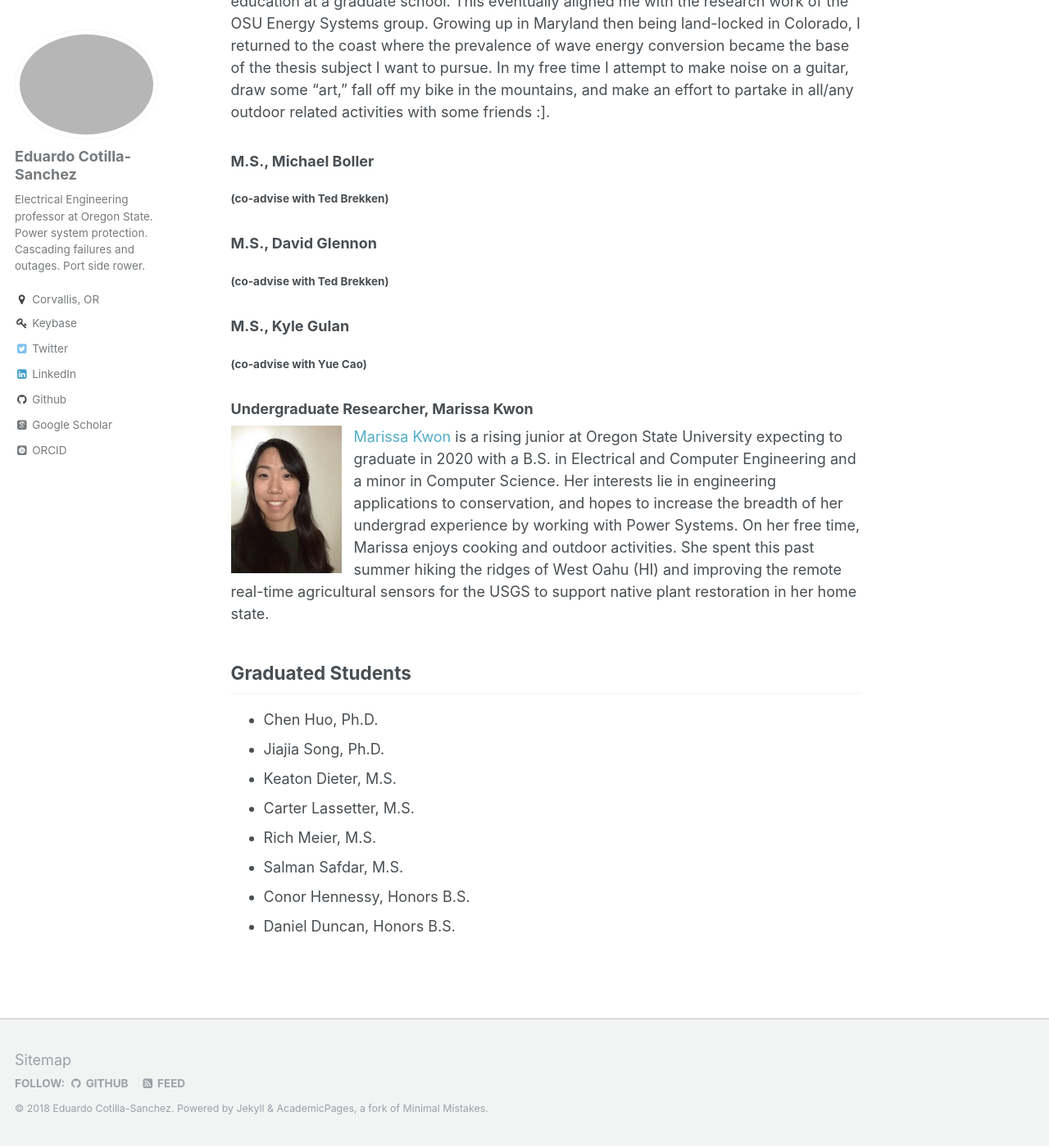
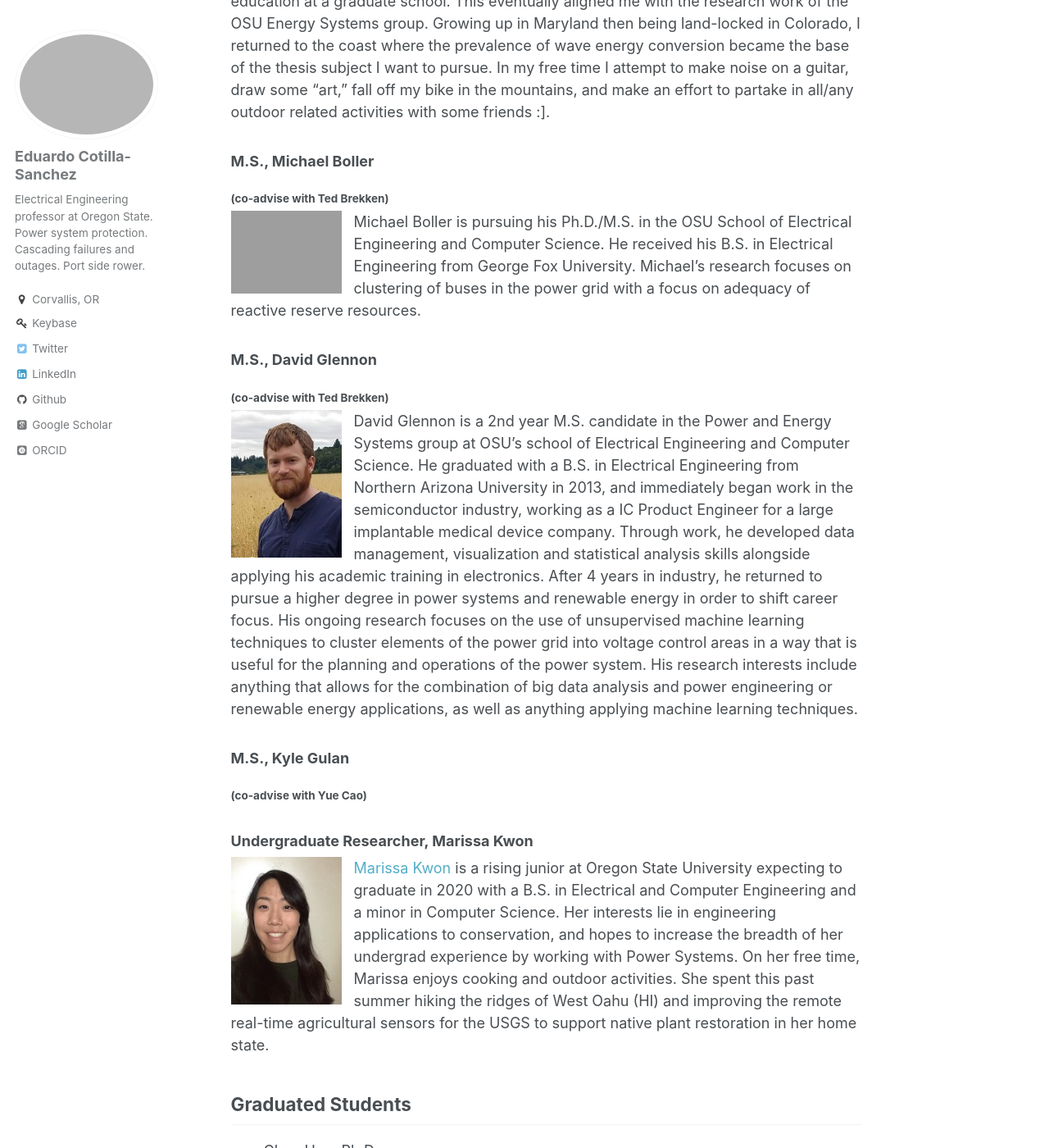
Before and after one commit to ecotillasanchez/ecotillasanchez.github.io, a Jekyll site: the page built from _pages/students.md, in a window 1280 px wide and 1400 px high, scrolled down 2062 px. Shown: the whole window at 82% size. Built offline with Jekyll 4.4.1, drawn with Linux system fonts in a browser that asks for light colours; some web fonts are replaced.

Commit message:
Loading more students.

```diff
--- a/_pages/students.md
+++ b/_pages/students.md
@@ -26,9 +26,11 @@ author_profile: true
 
 ### M.S., Michael Boller
 ###### (co-advise with Ted Brekken)
+<img align="left" src="https://ecotillasanchez.github.io/files/michael.jpeg" alt="Michael Boller" width="150" height="200" style="padding-right:15px"> Michael Boller is pursuing his Ph.D./M.S. in the OSU School of Electrical Engineering and Computer Science. He received his B.S. in Electrical Engineering from George Fox University. Michael’s research focuses on clustering of buses in the power grid with a focus on adequacy of reactive reserve resources.
 
 ### M.S., David Glennon
 ###### (co-advise with Ted Brekken)
+<img align="left" src="https://ecotillasanchez.github.io/files/david.jpeg" alt="David Glennon" width="150" height="200" style="padding-right:15px"> David Glennon is a 2nd year M.S. candidate in the Power and Energy Systems group at OSU’s school of Electrical Engineering and Computer Science. He graduated with a B.S. in Electrical Engineering from Northern Arizona University in 2013, and immediately began work in the semiconductor industry, working as a IC Product Engineer for a large implantable medical device company. Through work, he developed data management, visualization and statistical analysis skills alongside applying his academic training in electronics. After 4 years in industry, he returned to pursue a higher degree in power systems and renewable energy in order to shift career focus. His ongoing research focuses on the use of unsupervised machine learning techniques to cluster elements of the power grid into voltage control areas in a way that is useful for the planning and operations of the power system. His research interests include anything that allows for the combination of big data analysis and power engineering or renewable energy applications, as well as anything applying machine learning techniques.
 
 ### M.S., Kyle Gulan
 ###### (co-advise with Yue Cao)
```
Also changed, not shown: files/david.jpeg (added), 1 other file.
